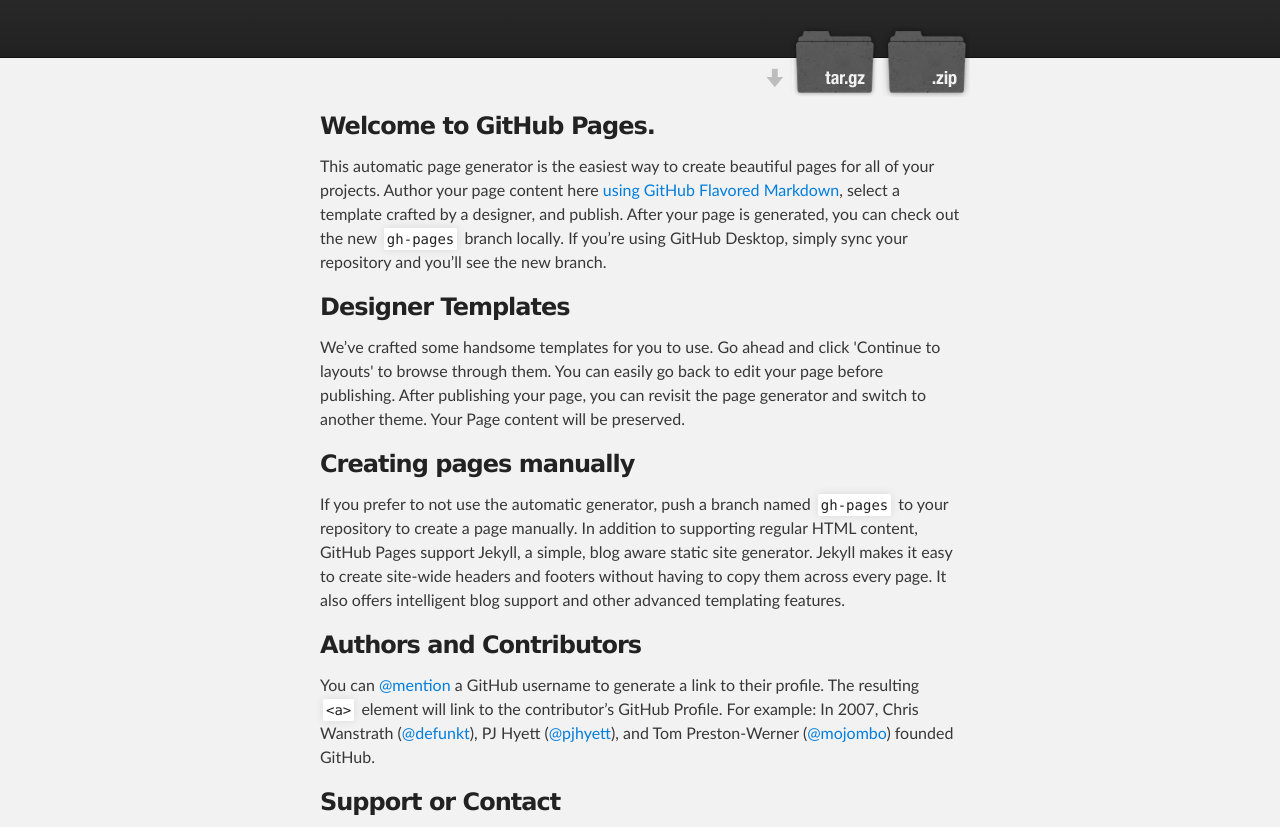
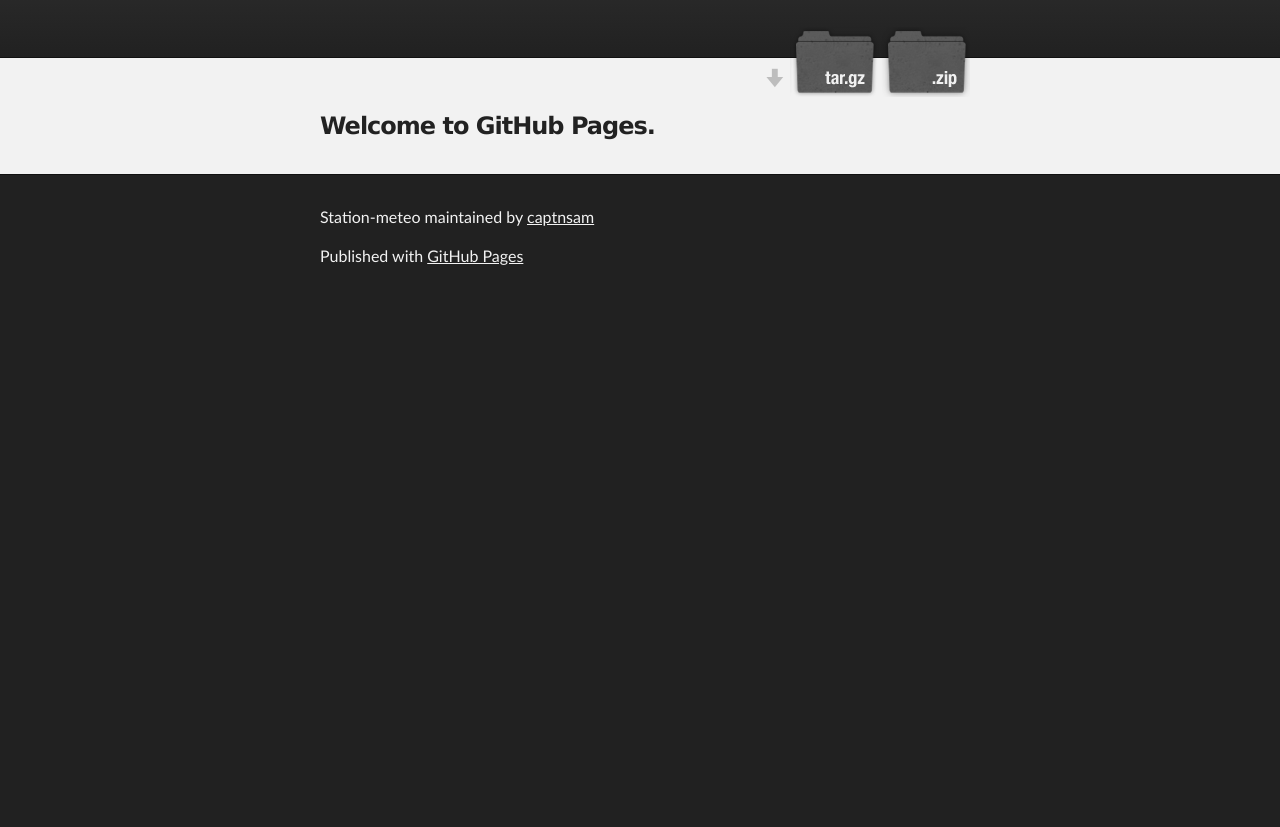
Before and after one commit to captnsam/Station-meteo, a plain HTML site: page index.html in a window 1280 px wide. Shown: the part 116-943 px from the top of the page. After the commit the page ends 800 px from the top, so only its background shows below. Drawn offline with Linux system fonts and the light colour scheme.

```diff
--- a/index.html
+++ b/index.html
@@ -33,28 +33,6 @@
       <section id="main_content" class="inner">
         <h3>
 <a id="welcome-to-github-pages" class="anchor" href="#welcome-to-github-pages" aria-hidden="true"><span class="octicon octicon-link"></span></a>Welcome to GitHub Pages.</h3>
-
-<p>This automatic page generator is the easiest way to create beautiful pages for all of your projects. Author your page content here <a href="https://guides.github.com/features/mastering-markdown/">using GitHub Flavored Markdown</a>, select a template crafted by a designer, and publish. After your page is generated, you can check out the new <code>gh-pages</code> branch locally. If you’re using GitHub Desktop, simply sync your repository and you’ll see the new branch.</p>
-
-<h3>
-<a id="designer-templates" class="anchor" href="#designer-templates" aria-hidden="true"><span class="octicon octicon-link"></span></a>Designer Templates</h3>
-
-<p>We’ve crafted some handsome templates for you to use. Go ahead and click 'Continue to layouts' to browse through them. You can easily go back to edit your page before publishing. After publishing your page, you can revisit the page generator and switch to another theme. Your Page content will be preserved.</p>
-
-<h3>
-<a id="creating-pages-manually" class="anchor" href="#creating-pages-manually" aria-hidden="true"><span class="octicon octicon-link"></span></a>Creating pages manually</h3>
-
-<p>If you prefer to not use the automatic generator, push a branch named <code>gh-pages</code> to your repository to create a page manually. In addition to supporting regular HTML content, GitHub Pages support Jekyll, a simple, blog aware static site generator. Jekyll makes it easy to create site-wide headers and footers without having to copy them across every page. It also offers intelligent blog support and other advanced templating features.</p>
-
-<h3>
-<a id="authors-and-contributors" class="anchor" href="#authors-and-contributors" aria-hidden="true"><span class="octicon octicon-link"></span></a>Authors and Contributors</h3>
-
-<p>You can <a href="https://github.com/blog/821" class="user-mention">@mention</a> a GitHub username to generate a link to their profile. The resulting <code>&lt;a&gt;</code> element will link to the contributor’s GitHub Profile. For example: In 2007, Chris Wanstrath (<a href="https://github.com/defunkt" class="user-mention">@defunkt</a>), PJ Hyett (<a href="https://github.com/pjhyett" class="user-mention">@pjhyett</a>), and Tom Preston-Werner (<a href="https://github.com/mojombo" class="user-mention">@mojombo</a>) founded GitHub.</p>
-
-<h3>
-<a id="support-or-contact" class="anchor" href="#support-or-contact" aria-hidden="true"><span class="octicon octicon-link"></span></a>Support or Contact</h3>
-
-<p>Having trouble with Pages? Check out our <a href="https://help.github.com/pages">documentation</a> or <a href="https://github.com/contact">contact support</a> and we’ll help you sort it out.</p>
       </section>
     </div>
 
```
Also changed, not shown: params.json (+1 -1 lines).
